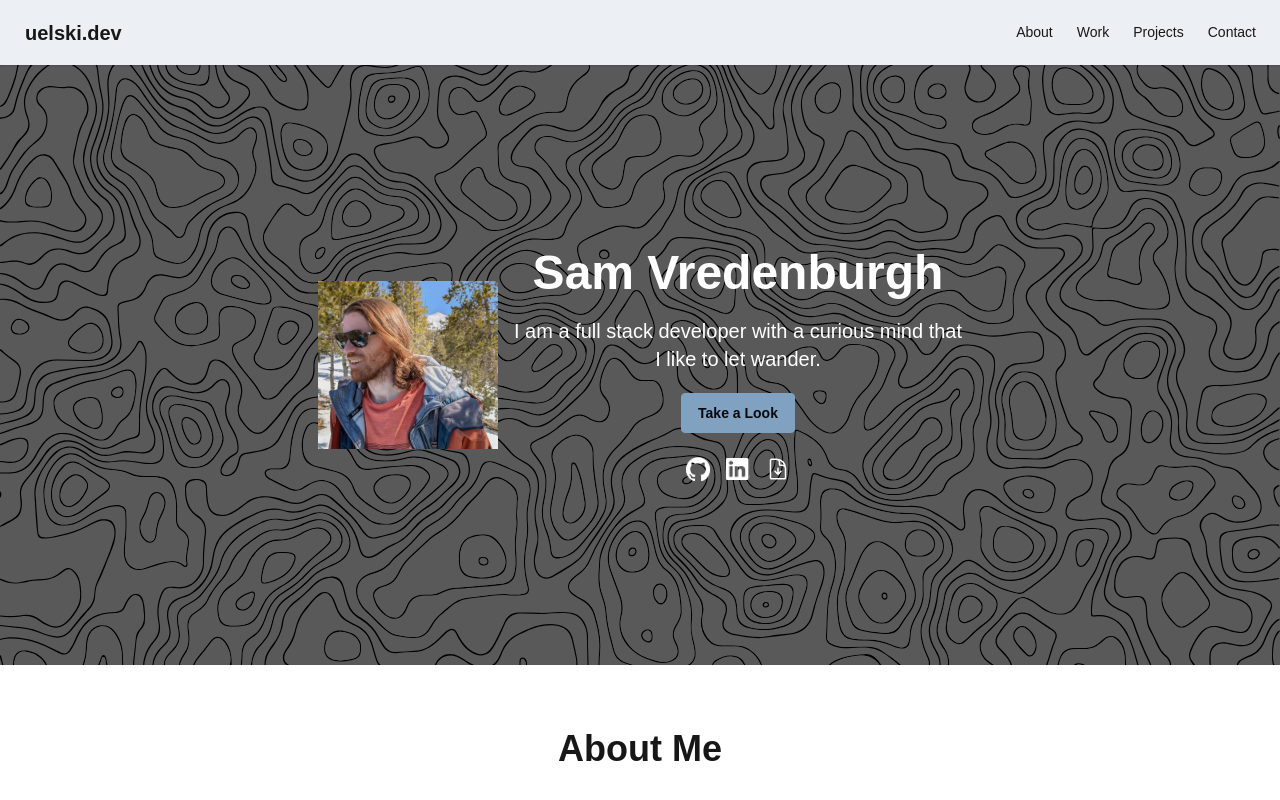
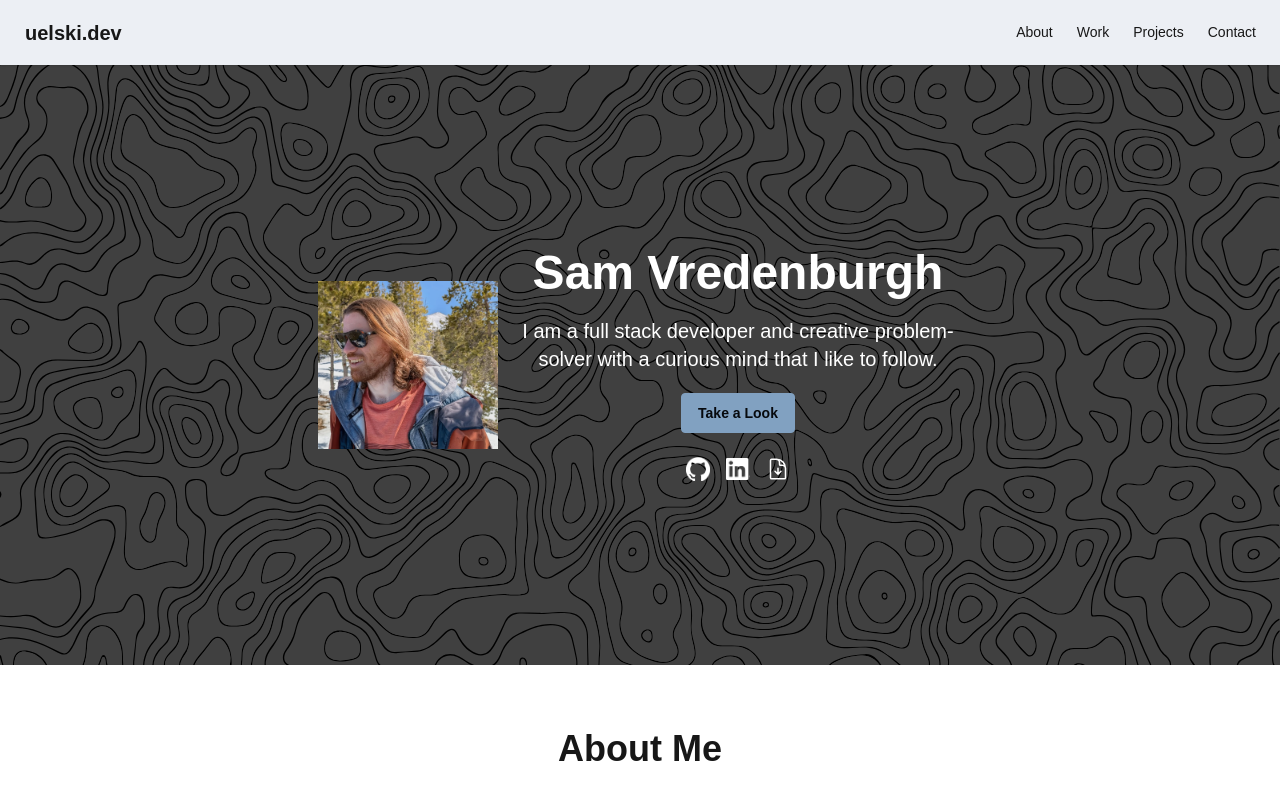
Before and after one commit to uelski/uelski-dev-client, a Next.js app: page / in a window 1280 px wide. Shown: the top 800 px of the page. Built offline with nearby package versions, Linux system fonts and the light colour scheme.

Commit message:
update hero blurb bg style and overflow for nav on small px

```diff
--- a/src/app/components/Header.tsx
+++ b/src/app/components/Header.tsx
@@ -1,6 +1,6 @@
 export default function Header() {
   return (
-    <div className="navbar bg-base-100 shadow-sm">
+    <div className="navbar bg-base-100 shadow-sm overflow-scroll sm:overflow-visible">
         <div className="flex-1">
           <a className="btn btn-ghost text-xl">uelski.dev</a>
         </div>
--- a/src/app/components/Hero.tsx
+++ b/src/app/components/Hero.tsx
@@ -10,7 +10,7 @@ export default function Hero() {
           "url(/Contour-Map.svg)",
       }}
       >
-      <div className="hero-overlay bg-black/65"></div>
+      <div className="hero-overlay bg-black/75"></div>
       <div className="hero-content text-neutral-content text-center flex-col sm:flex-row">
         <Image
           className=""
@@ -23,7 +23,7 @@ export default function Hero() {
         <div className="max-w-md text-white">
           <h1 className="mb-5 text-5xl font-bold">Sam Vredenburgh</h1>
           <p className="mb-5 text-xl">
-            I am a full stack developer with a curious mind that I like to let wander.
+            I am a full stack developer and creative problem-solver with a curious mind that I like to follow.
           </p>
           <a className="btn btn-secondary mb-6" href="#about">Take a Look</a>
           <Links />
```
